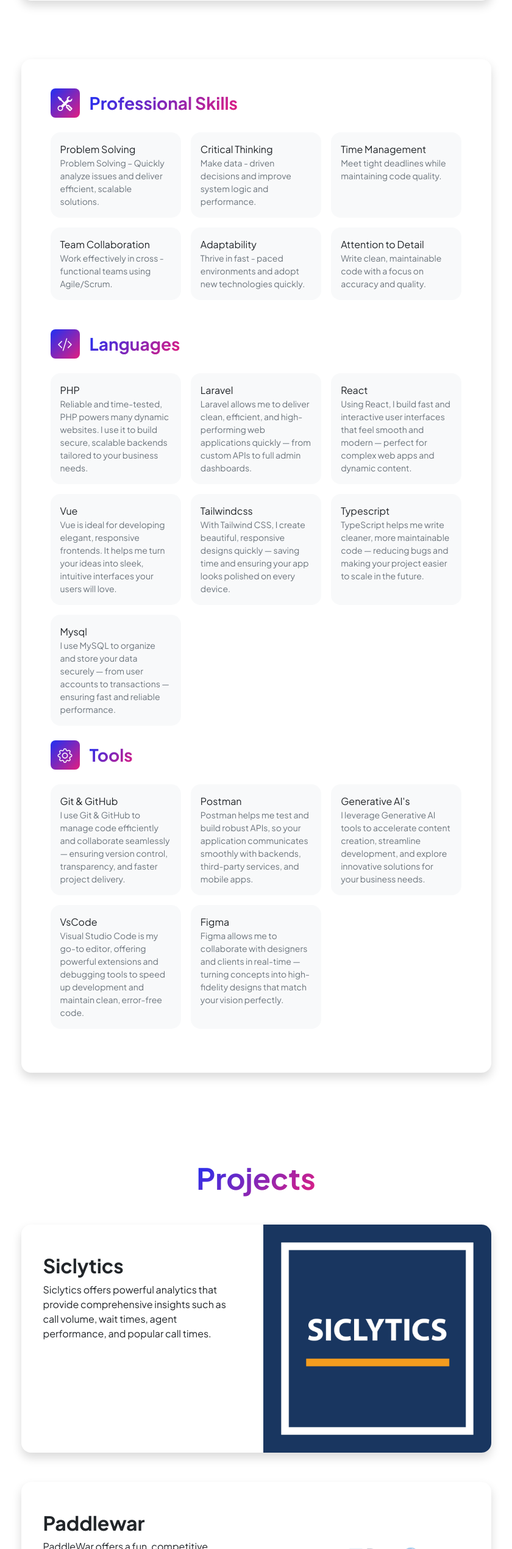
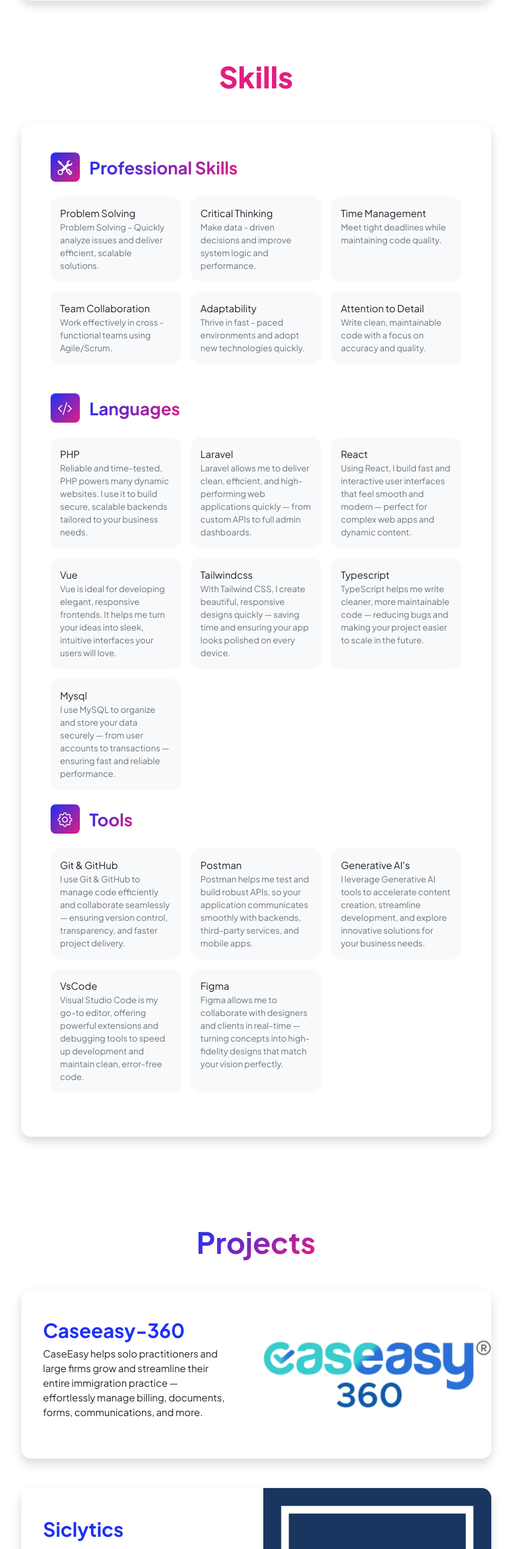
Before and after one commit to Qurayshkhan/hassan-khan-portfolio, a React (Vite) app: page / in a window 1280 px wide. Shown: the part 3606-6146 px from the top of the page at 61% size, without its empty margins (220-1060 px from the left). Built offline with nearby package versions, Linux system fonts and the light colour scheme.

Commit message:
feat: add link

```diff
--- a/src/components/sections/Projects.jsx
+++ b/src/components/sections/Projects.jsx
@@ -22,7 +22,13 @@
                     <div className="card-body p-0">
                       <div className="row project-item">
                         <div className="col-md-6 p-5">
-                          <h2 className="fw-bolder">{item.name}</h2>
+                          <a
+                            href={item.link}
+                            className="text-decoration-none"
+                            target="__blank"
+                          >
+                            <h2 className="fw-bolder">{item.name}</h2>
+                          </a>
                           <p>{item.description}</p>
                         </div>
                         <div className="col-md-6">
--- a/src/components/sections/Skills.jsx
+++ b/src/components/sections/Skills.jsx
@@ -6,6 +6,11 @@
     <>
       <section id="skills-section">
         <div className="container px-5 my-5">
+          <div className="text-center mb-5">
+            <h1 className="display-5 fw-bolder mb-0">
+              <span className="text-secondary fw-bolder mb-4">Skills</span>
+            </h1>
+          </div>
           <div className="row gx-5 justify-content-center">
             <div className="col-lg-11 col-xl-9 col-xxl-8">
               <div className="card shadow border-0 rounded-4 mb-5">
--- a/src/data/projects.js
+++ b/src/data/projects.js
@@ -1,22 +1,27 @@
 export const projects = [
+    {
+        name: "Caseeasy-360",
+        description: "CaseEasy helps solo practitioners and large firms grow and streamline their entire immigration practice — effortlessly manage billing, documents, forms, communications, and more.",
+        image: "assets/projects/caseeasy-360.png",
+        link: "https://caseeasy.ca",
+    },
     {
         name: "Siclytics",
         description: "Siclytics offers powerful analytics that provide comprehensive insights such as call volume, wait times, agent performance, and popular call times.",
         image: "assets/projects/siclytics.png",
+        link: "https://staging.siclytics.com",
     },
     {
         name: "Paddlewar",
         description: "PaddleWar offers a fun, competitive environment for players of all levels, and it’s quickly becoming the go-to league for pickleball enthusiasts. Ready to join in? Fill out this form to get more information and be a part of the fastest-growing pickleball league in the nation!",
         image: "assets/projects/paddlewar.png",
+        link: "https://paddlewar.org",
     },
     {
         name: "Shuttle",
         description: "Cabo Airport Shuttle is a low-cost transportation company with private and shared transfers from and to Los Cabos International Airport (SJD).Booking your airport shuttle online is an easy process that will save you money and stress problems.",
         image: "assets/projects/shuttle.png",
+        link: "https://caboairportshuttle.net",
     },
-    {
-        name: "Caseeasy-360",
-        description: "CaseEasy helps solo practitioners and large firms grow and streamline their entire immigration practice — effortlessly manage billing, documents, forms, communications, and more.",
-        image: "assets/projects/caseeasy-360.png",
-    },
+
 ]
```
